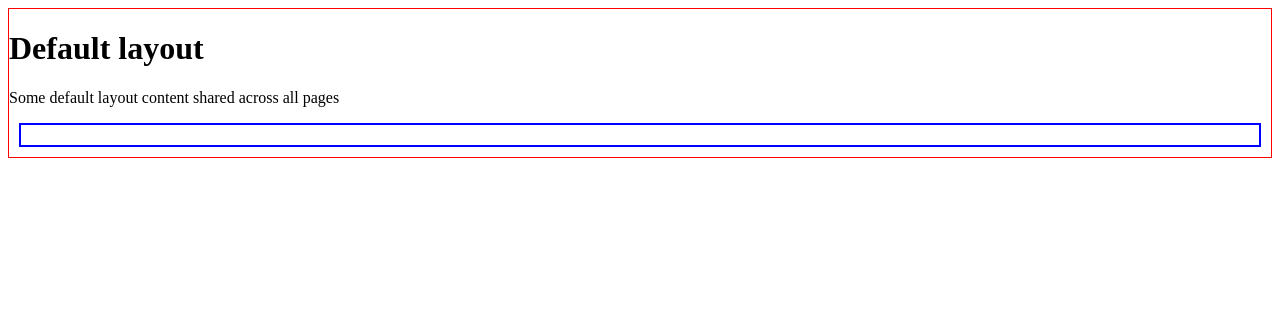
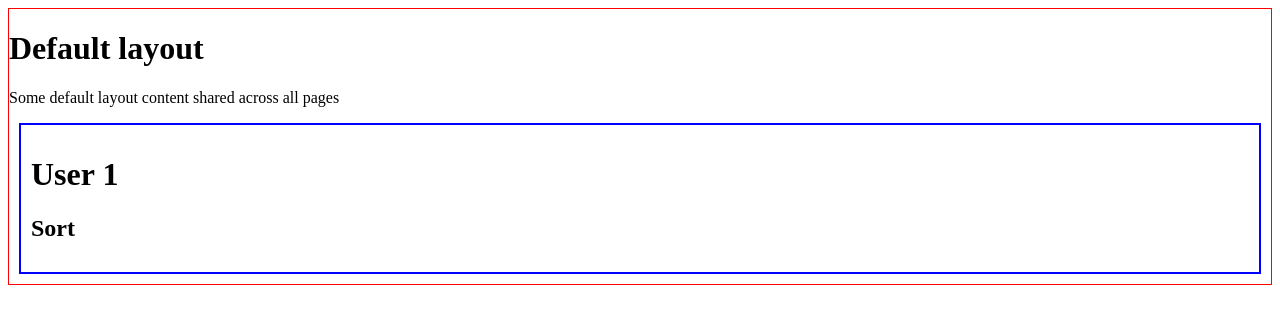
Before and after one commit to Mstfucrr/vue-nuxt-perry, a Nuxt app: page /user/1 in a window 1280 px wide. Shown: the top 324 px of the page. Built offline with nearby package versions, Linux system fonts and the light colour scheme.

Commit message:
Add dynamic route pages for About and User sections
- Create dynamic About page with slug parameter handling
- Implement User page with ID and optional sort query parameter
- Add basic template and route parameter logging

```diff
--- /dev/null
+++ b/pages/about/[...slug].vue
@@ -0,0 +1,12 @@
+<template>
+  <div>
+    <h1>About Slug</h1>
+  </div>
+</template>
+
+<script lang="ts" setup>
+const route = useRoute();
+const slug = route.params.slug;
+
+console.log("slug", slug);
+</script>
--- /dev/null
+++ b/pages/user/[id].vue
@@ -0,0 +1,12 @@
+<template>
+  <div>
+    <h1>User {{ id }}</h1>
+    <h2>Sort {{ sort }}</h2>
+  </div>
+</template>
+
+<script lang="ts" setup>
+const route = useRoute();
+const id = route.params.id;
+const sort = route.query.sort;
+</script>
```
